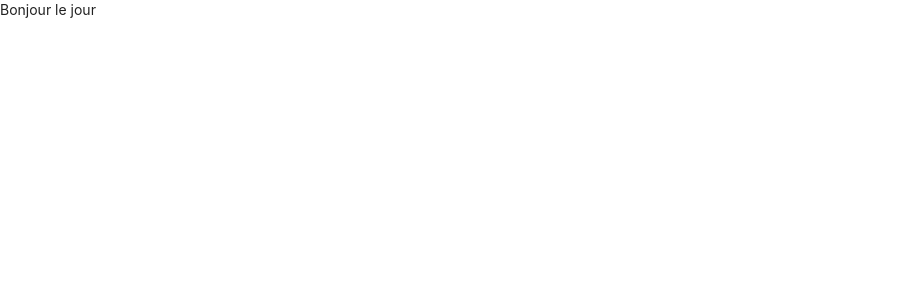
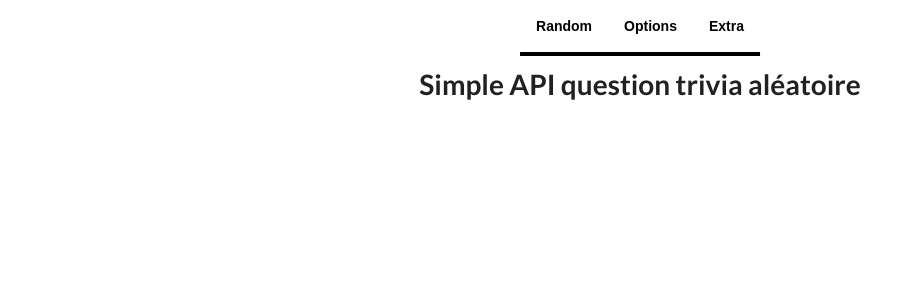
Before and after one commit to SystemCyprus/questions-trivia, a React (Create React App) app: page / in a window 1280 px wide. Shown: the top 300 px of the page, without its empty margins (0-922 px from the left). Built offline with nearby package versions, Linux system fonts and the light colour scheme; no server answers.

Commit message:
Ajoute le router et 3 pages

```diff
--- a/src/App.js
+++ b/src/App.js
@@ -1,12 +1,23 @@
 import React from 'react';
+import { BrowserRouter, Switch, Route } from 'react-router-dom';
+import NavBar from './components/NavBar';
+import PageExtra from './pages/PageExtra';
+import PageOptions from './pages/PageOptions';
+import PageRandom from './pages/PageRandom';
 
 function App() {
+
   return (
-    <div className="App">
-      <header className="App-header">
-        Bonjour le jour
-      </header>
-    </div>
+    <BrowserRouter>
+      <div className="App">
+        <NavBar />
+        <Switch>
+          <Route path="/" component={PageRandom} exact />
+          <Route path="/options" component={PageOptions} />
+          <Route path="/extra" component={PageExtra} />
+        </Switch>
+      </div>
+    </BrowserRouter>
   );
 }
 
--- /dev/null
+++ b/src/components/NavBar.css
@@ -0,0 +1,32 @@
+.nav-bar {
+  border-bottom: 4px solid black;
+  text-align: center;
+  position: fixed;
+  top: 0;
+  left: 50%;
+  transform: translate(-50%, 0);
+}
+
+.nav-bar ul {
+  list-style-type: none;
+  margin: 0;
+  padding: 0;
+}
+
+.nav-bar li {
+  display: inline-block;
+  padding-top: 16px;
+  padding-bottom: 16px;
+}
+
+.nav-bar a {
+  text-decoration: none;
+  color: black;
+  font-weight: bold;
+  padding: 10px 16px;
+}
+
+.nav-bar a:hover {
+  background: black;
+  color: white;
+}
--- /dev/null
+++ b/src/components/NavBar.jsx
@@ -0,0 +1,17 @@
+import React from "react"
+import { Link } from 'react-router-dom';
+import './NavBar.css';
+
+function NavBar() {
+    return (
+        <nav className="nav-bar">
+            <ul>
+                <li><Link to="/">Random</Link></li>
+                <li><Link to="/options">Options</Link></li>
+                <li><Link to="/extra">Extra</Link></li>
+            </ul>
+        </nav>
+    )
+}
+
+export default NavBar;
--- a/src/index.css
+++ b/src/index.css
@@ -1,13 +1,22 @@
 body {
   margin: 0;
-  font-family: -apple-system, BlinkMacSystemFont, 'Segoe UI', 'Roboto', 'Oxygen',
-    'Ubuntu', 'Cantarell', 'Fira Sans', 'Droid Sans', 'Helvetica Neue',
-    sans-serif;
-  -webkit-font-smoothing: antialiased;
-  -moz-osx-font-smoothing: grayscale;
+  font-family: sans-serif;
+
 }
 
 code {
-  font-family: source-code-pro, Menlo, Monaco, Consolas, 'Courier New',
-    monospace;
+  font-family: 'Courier New', monospace;
 }
+
+.App {
+  min-width: 300px;
+  max-width: 1024px;
+  padding: 3rem;
+  align-items: center;
+  justify-content: center;
+  margin: auto;
+}
+
+h1 {
+  text-align: center;
+}
--- /dev/null
+++ b/src/pages/PageExtra.jsx
@@ -0,0 +1,9 @@
+import React from 'react'
+
+const PageExtra = () => {
+    return (
+        <h1>Fonctionnalité aditionnelle</h1>
+    )
+}
+
+export default PageExtra;
--- /dev/null
+++ b/src/pages/PageOptions.jsx
@@ -0,0 +1,9 @@
+import React from 'react'
+
+const PageOptions = () => {
+    return (
+        <h1>Api avec des options</h1>
+    )
+}
+
+export default PageOptions;
--- /dev/null
+++ b/src/pages/PageRandom.jsx
@@ -0,0 +1,21 @@
+import React, { useState, useEffect }  from 'react'
+
+const PageRandom = () => {
+
+    const [randomQuote, setRandomQuote] = useState();
+    const [erreur, setErreur] = useState('');
+
+    useEffect(() => {
+        fetch('https://jservice.io/api/random')
+            .then((response) => JSON.stringify(response).json())
+            .then((data) => setRandomQuote(data))
+            .catch((er) => setErreur(er));
+        console.log(randomQuote);
+    }, []);
+
+    return (
+        <h1>Simple API question trivia aléatoire</h1>
+    )
+}
+
+export default PageRandom;
```
